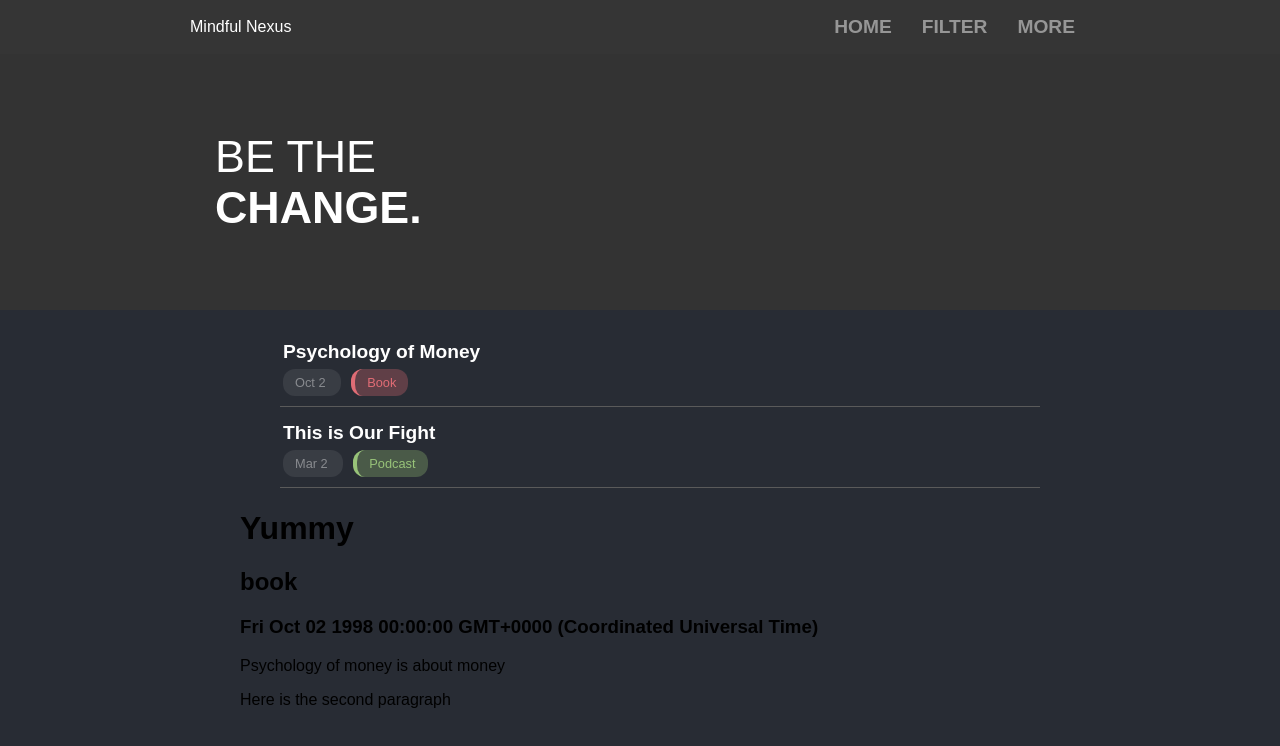
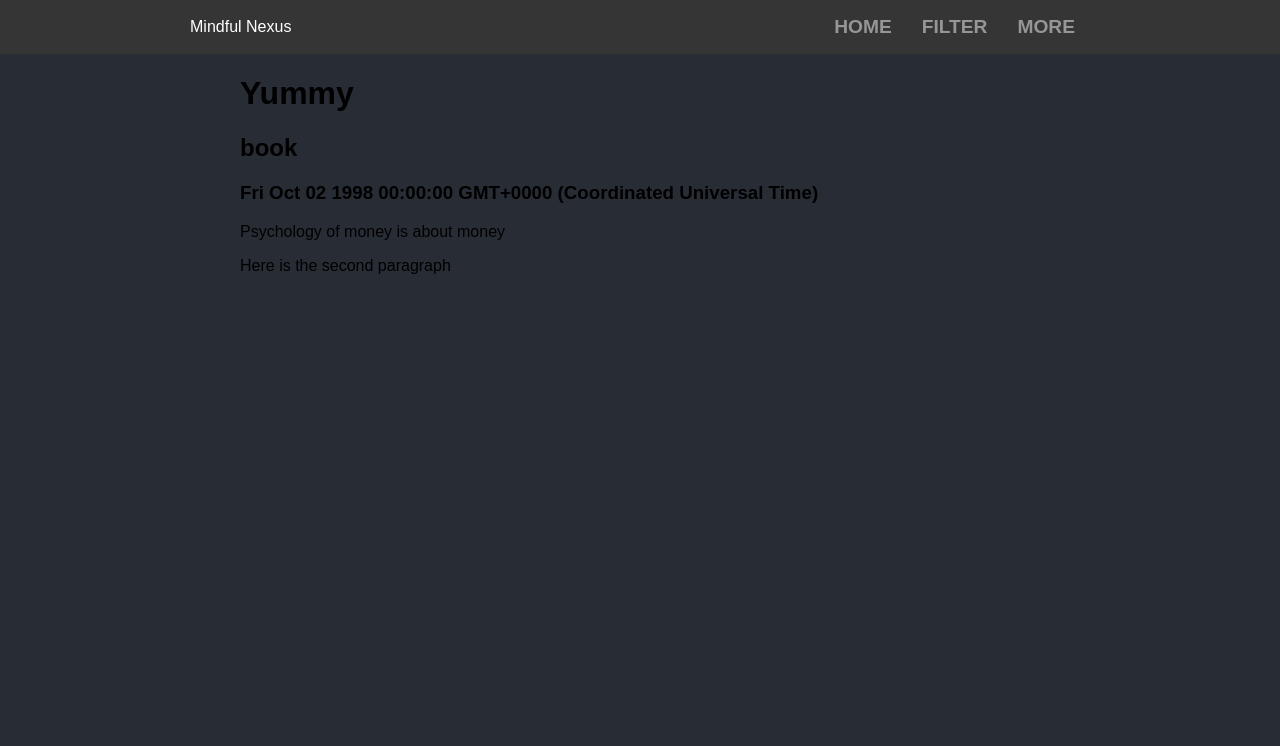
Before and after one commit to Buraiyen/Mindful-Nexus, an Angular app: page /test in a window 1280 px wide. Shown: the top 746 px of the page. Built offline with nearby package versions, Linux system fonts and the light colour scheme.

Commit message:
:sparkles: feat: route for HomePageComponent

```diff
--- a/src/app/app-routing.module.ts
+++ b/src/app/app-routing.module.ts
@@ -1,10 +1,17 @@
 import { NgModule } from '@angular/core';
 import { RouterModule, Routes } from '@angular/router';
 import { PAGE_DATA } from './dynamic-page/page-data';
+import { HomePageComponent } from './home-page/home-page.component';
 import { DynamicPageComponent } from './dynamic-page/dynamic-page.component';
 
 const routes: Routes = [];
 
+routes.push({
+  path: '',
+  component: HomePageComponent,
+});
+
+// adding dynamic routes for dynamic pages
 PAGE_DATA.forEach((page) => {
   routes.push({
     path: page.id,
--- a/src/app/app.component.html
+++ b/src/app/app.component.html
@@ -1,3 +1,2 @@
 <app-navbar />
-<app-home-page />
 <router-outlet></router-outlet>
```
